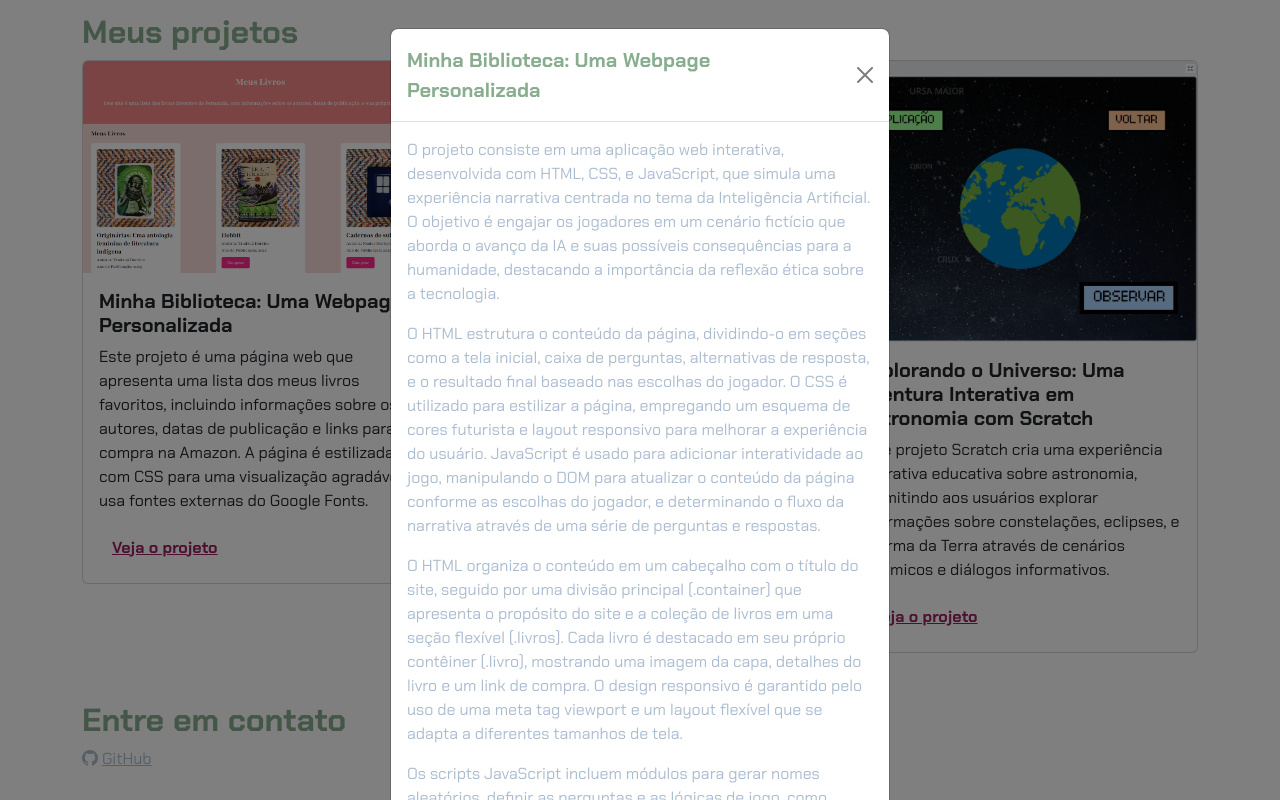
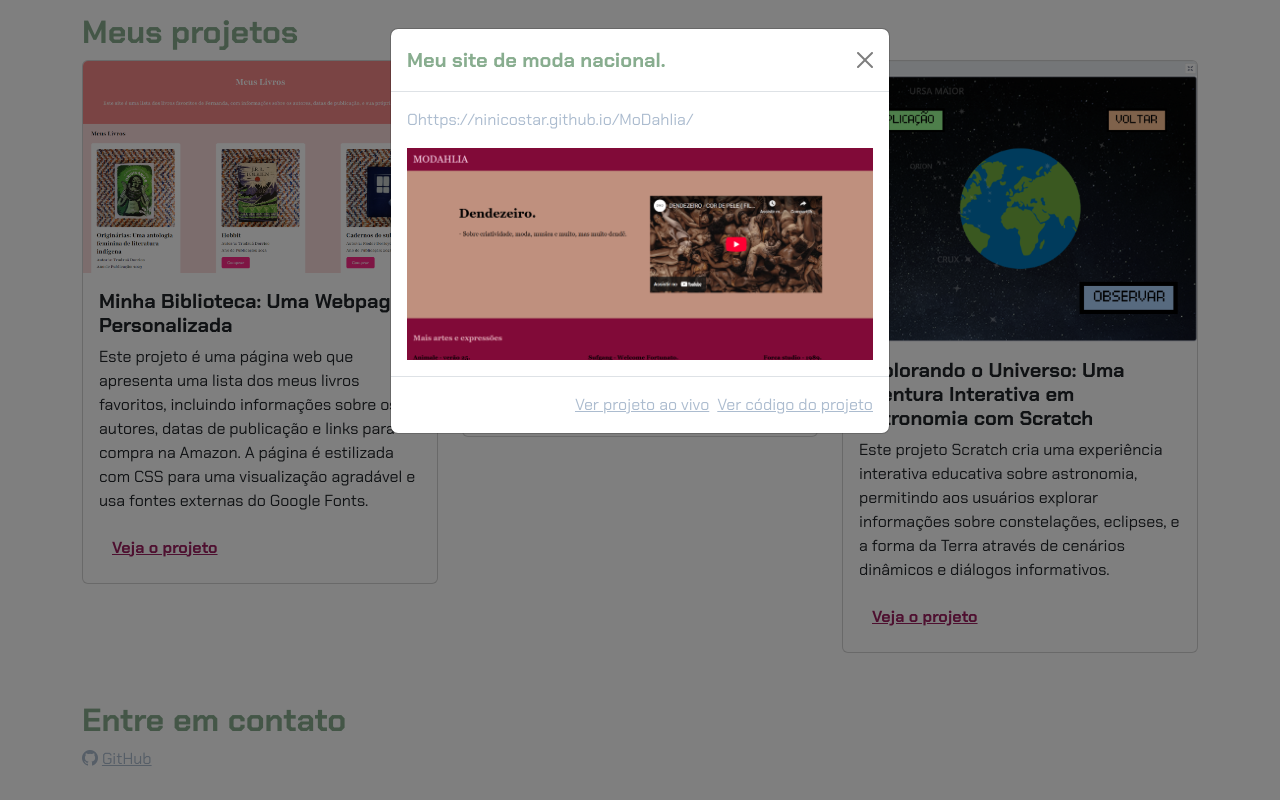
Before and after one commit to Ninicostar/perfil, a plain HTML site: page index.html in a window 1280 px wide. Both pictures are taken after a click on the button "Veja". Shown: the part 406-1206 px from the top of the page. Drawn offline with nearby package versions, Linux system fonts and the light colour scheme.

Commit message:
index.html

```diff
--- a/index.html
+++ b/index.html
@@ -118,36 +118,13 @@
         <div class="modal-dialog">
             <div class="modal-content">
                 <div class="modal-header">
-                    <h5 class="modal-title">Minha Biblioteca: Uma Webpage Personalizada</h5>
+                    <h5 class="modal-title">Meu site de moda nacional.</h5>
                     <button type="button" class="btn-close" data-bs-dismiss="modal" aria-label="Close"></button>
                 </div>
                 <div class="modal-body">
-                    <p>O projeto consiste em uma aplicação web interativa, desenvolvida com HTML, CSS, e JavaScript, que
-                        simula uma experiência narrativa centrada no tema da Inteligência Artificial. O objetivo é
-                        engajar os jogadores em um cenário fictício que aborda o avanço da IA e suas possíveis
-                        consequências para a humanidade, destacando a importância da reflexão ética sobre a tecnologia.
+                    <p>Ohttps://ninicostar.github.io/MoDahlia/
                     </p>
-                    <p>O HTML estrutura o conteúdo da página, dividindo-o em seções como a tela inicial, caixa de
-                        perguntas, alternativas de resposta, e o resultado final baseado nas escolhas do jogador. O CSS
-                        é utilizado para estilizar a página, empregando um esquema de cores futurista e layout
-                        responsivo para melhorar a experiência do usuário. JavaScript é usado para adicionar
-                        interatividade ao jogo, manipulando o DOM para atualizar o conteúdo da página conforme as
-                        escolhas do jogador, e determinando o fluxo da narrativa através de uma série de perguntas e
-                        respostas.</p>
-                    <p>O HTML organiza o conteúdo em um cabeçalho com o título do site, seguido por uma divisão
-                        principal (.container) que apresenta o propósito do site e a coleção de livros em uma seção
-                        flexível (.livros). Cada livro é destacado em seu próprio contêiner (.livro), mostrando uma
-                        imagem da capa, detalhes do livro e um link de compra. O design responsivo é garantido pelo
-                        uso de uma meta tag viewport e um layout flexível que se adapta a diferentes tamanhos de
-                        tela.</p>
-                    <p>Os scripts JavaScript incluem módulos para gerar nomes aleatórios, definir as perguntas e as
-                        lógicas de jogo, como iniciar o jogo, apresentar perguntas e alternativas, processar as escolhas
-                        dos jogadores, e exibir o resultado final. Este design modular facilita a manutenção e a
-                        expansão futura do jogo. A importância das ferramentas utilizadas (HTML, CSS, JavaScript) reside
-                        na criação de uma experiência interativa que não apenas entretém, mas também educa os jogadores
-                        sobre a complexidade ética e social da IA, incentivando a reflexão crítica sobre o papel da
-                        tecnologia em nossas vidas.
-                    </p>
+
                     <img src="img/projeto-2.png" class="img-fluid w-100"
                         alt="Imagem representativa do projeto de uma biblioteca online">
                 </div>
```
